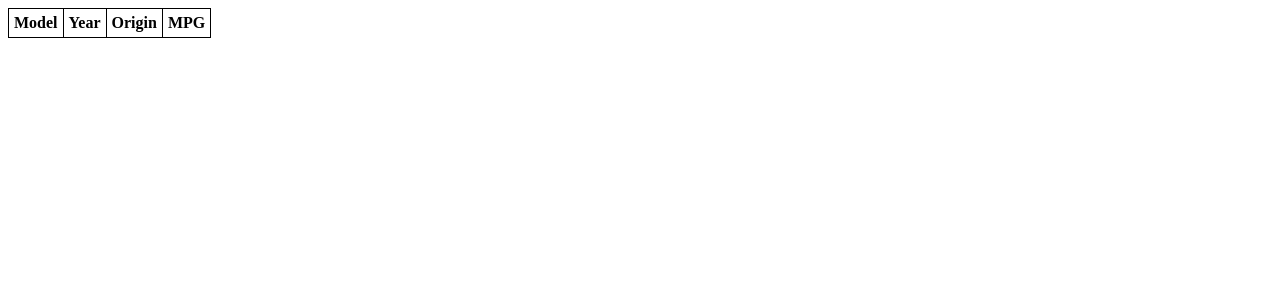
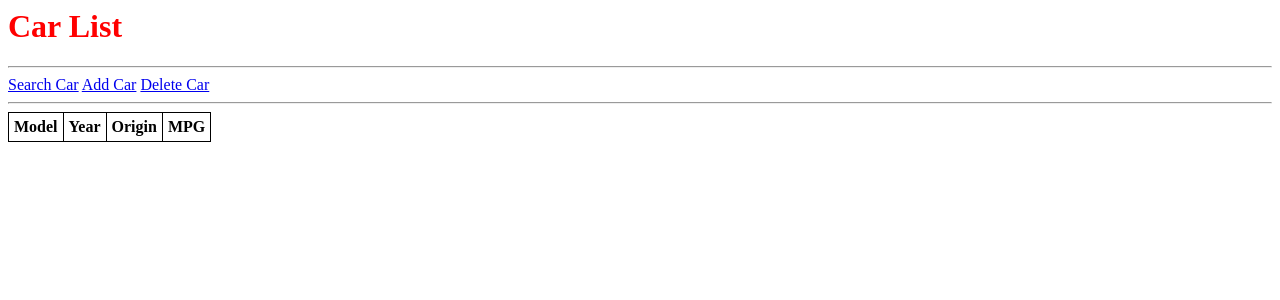
Before and after one commit to Scotthunt0413/car_db, a Flask app: page /view_all in a window 1280 px wide. Shown: the top 300 px of the page. Run offline with Flask 2, Linux system fonts and the light colour scheme; data that the repository does not hold is empty; parts of the project's set-up code (start-up, migrations or seed data) failed here and were passed over.

Commit message:
first commit

```diff
--- a/app/forms.py
+++ b/app/forms.py
@@ -2,9 +2,9 @@ from flask_wtf import FlaskForm
 from wtforms import StringField, IntegerField, SubmitField
 from wtforms.validators import DataRequired
 
-class AddForm(FlaskForm)
+class AddForm(FlaskForm):
     carModel = StringField('Model:', validators=[DataRequired()])
     modelYear = IntegerField('Year:', validators=[DataRequired()])
     origin = StringField('Origin:', validators=[DataRequired()])
     mpg = IntegerField('MPG:', validators=[DataRequired()])
-    submit = SubmitField('ADD', validators[DataRequired()])
+    submit = SubmitField('ADD', validators=[DataRequired()])
--- a/app/routes.py
+++ b/app/routes.py
@@ -51,17 +51,17 @@ def view():
 def addCar():
     form = AddForm()
     if form.validate_on_submit():
-        modelYear = form.year.data
-        model = form.model.data
+        carModel= form.carModel.data
+        modelYear = form.modelYear.data
         origin = form.origin.data
-        mpg = forms.fuel_eff.data
+        mpg = form.mpg.data
 
-        c = Car(car=modelYear, model=model, origin=origin, mpg=mpg)
+        c = Car(modelYear=modelYear, carModel=carModel, origin=origin, mpg=mpg)
 
         db.session.add(c)
         db.session.commit()
 
-        form.modelYear.data=''
+        form.year.data=''
         form.model.data=''
         form.origin.data=''
         form.mpg.data=''
--- /dev/null
+++ b/app/templates/base.html
@@ -0,0 +1,29 @@
+<html>
+    <head>
+        <style>
+            table, th, td {
+                border: 1px solid black;
+                border-collapse: collapse;
+            }
+            th, td {
+                padding: 5px;
+            }
+            th{
+                text-align: left;
+            }
+        </style>
+        <title>Car Database</title>
+    </head>
+
+    <body>
+        <h1 style="color:red">Car List</h1>
+        <hr>
+        <div>
+            <a href="/search">Search Car</a>
+            <a href="/add">Add Car</a>
+            <a href="/delete">Delete Car</a>
+        </div>
+        <hr>
+        {% block content %}{% endblock %}
+   </body>
+</html>
--- a/app/templates/view_cars.html
+++ b/app/templates/view_cars.html
@@ -1,28 +1,11 @@
-<html>
-    <head>
-      <style>
-        table, th, td {
-          border: 1px solid black;
-          border-collapse: collapse;
-        }
-        th, td {
-          padding: 5px;
-        }
-        th {
-          text-align: left;
-        }
-        </style>
-        <title>Homework 2</title>
-    </head>
-
-    <body>
+{% extends "base.html" %}
+{% block content %}
 <table>
   <tr>
     <th>Model</th>
     <th>Year</th>
     <th>Origin</th>
     <th>MPG</th>
-
   </tr>
   {% for car in cars %}
   <tr>
@@ -32,6 +15,5 @@
     <td>{{car.mpg}}</td>
   </tr>
   {% endfor %}
-
-    </body>
-</html>
+</table>
+{% endblock %}
```
Also changed, not shown: app/templates/add.html (+7 -2 lines), app/templates/search.html (+13 -0 lines). Lines whose indentation alone changed are shown as unchanged.
